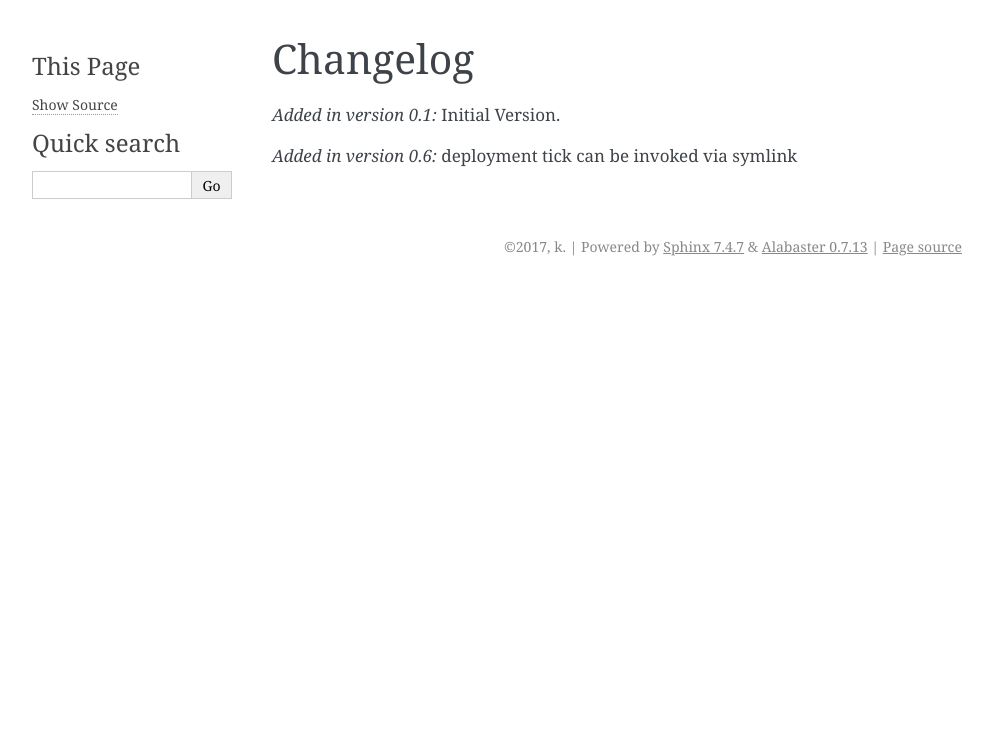
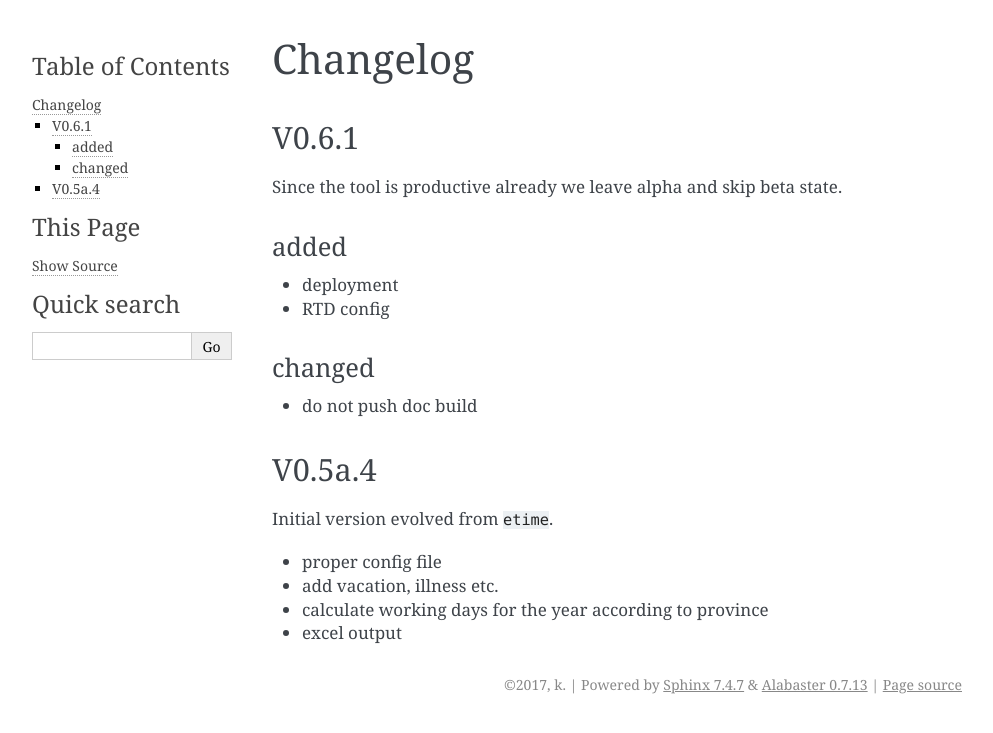
Before and after one commit to karlsebal/tick, a Sphinx documentation site: the page built from doc/source/changelog.rst, in a window 1280 px wide. Shown: the top 733 px of the page, without its empty margins (148-1141 px from the left). Built offline with Sphinx 7.4.7, drawn with Linux system fonts in a browser that asks for light colours.

Commit message:
fix syntax

```diff
--- a/README.rst
+++ b/README.rst
@@ -6,11 +6,13 @@ A simple time clock to track working hours. Simultanously a tiny exercise in doc
 Overview
 --------
 
-A simple tracker. Since the original just used simple shell scripting to create some self specified output
+A simple tracker for working hours. Since the original just used simple shell scripting to create some self specified output
 the controller still relies on bash (there are bashisms). Parsing is accomplished via python. There is output in
 pure text and excell, both.
 
 Documentation
 -------------
 
-Documentation is at [ReadTheDocs](https://timeclock.readthedocs.io/en/latest/).
+Documentation is at `ReadTheDocs`_.
+
+.. _ReadTheDocs: https://timeclock.readthedocs.io/en/latest/
--- a/doc/source/changelog.rst
+++ b/doc/source/changelog.rst
@@ -1,11 +1,28 @@
 Changelog
-*********
+=========
 
-.. versionadded:: 0.1
-   Initial Version.
+V0.6.1
+------
 
-.. versionadded:: 0.6
-   deployment
-   tick can be invoked via symlink
+Since the tool is productive already we leave alpha and skip beta state.
 
-.. vim: set ai sts=3 sw=3 ts=3 expandtab:
+added
+.....
+
+* deployment
+* RTD config
+
+changed
+.......
+
+* do not push doc build
+
+V0.5a.4
+-------
+
+Initial version evolved from ``etime``.
+
+* proper config file
+* add vacation, illness etc.
+* calculate working days for the year according to province
+* excel output
--- a/doc/source/conf.py
+++ b/doc/source/conf.py
@@ -64,7 +64,7 @@ author = u'karlsebal'
 # The short X.Y version.
 version = u'0.6'
 # The full version, including alpha/beta/rc tags.
-release = u'0.6'
+release = u'0.6.2'
 
 # The language for content autogenerated by Sphinx. Refer to documentation
 # for a list of supported languages.
```
